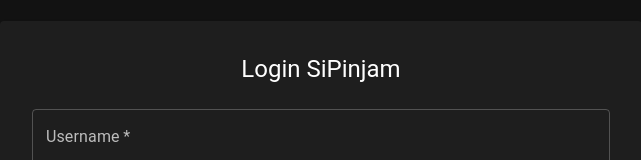
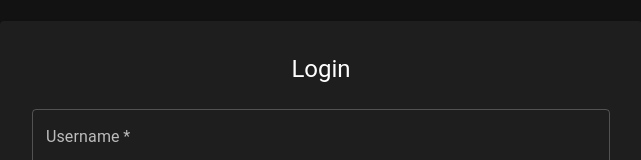
Before and after one commit to bryanm24-stack/Aplikasi-Peminjaman-Fasilitas, a React (Vite) app in the folder Projek Pv-Uas/src/renderer/: page /#/login in a window 1280 px wide. Shown: the part 117-277 px from the top of the page, without its empty margins (319-960 px from the left). Built offline with nearby package versions, Linux system fonts and the light colour scheme.

Commit message:
pindah repo
yg lama g tau knp

```diff
--- a/Projek Pv-Uas/src/renderer/src/components/pages/LoginPage.jsx
+++ b/Projek Pv-Uas/src/renderer/src/components/pages/LoginPage.jsx
@@ -26,7 +26,7 @@ export default function LoginPage() {
     <Box display="flex" justifyContent="center" alignItems="center" minHeight="80vh">
       <Card sx={{ minWidth: 350, padding: 2 }}>
         <CardContent>
-          <Typography variant="h5" gutterBottom align="center">Login SiPinjam</Typography>
+          <Typography variant="h5" gutterBottom align="center">Login</Typography>
           {error && <Alert severity="error" sx={{ mb: 2 }}>{error}</Alert>}
           <form onSubmit={handleSubmit}>
             <TextField fullWidth label="Username" margin="normal" value={username} onChange={e => setUsername(e.target.value)} required />
--- a/Projek Pv-Uas/src/renderer/src/main.jsx
+++ b/Projek Pv-Uas/src/renderer/src/main.jsx
@@ -9,12 +9,12 @@ import App from './App'
 // --- Import Pages (Nanti kita buat filenya di Langkah 2) ---
 import LoginPage from './components/pages/LoginPage'
 import RegisterPage from './components/pages/RegisterPage'
-import AdminFacilities from './components/pages/AdminFacilities'
-import AdminLoans from './components/pages/AdminLoans'
-import AdminFeedbacks from './components/pages/AdminFeedbacks' // Optional Admin view
-import UserBrowse from './components/pages/UserBrowse'
-import UserMyLoans from './components/pages/UserMyLoans'
-import UserFeedback from './components/pages/UserFeedback'
+// import AdminFacilities from './components/pages/AdminFacilities'
+// import AdminLoans from './components/pages/AdminLoans'
+// import AdminFeedbacks from './components/pages/AdminFeedbacks' // Optional Admin view
+// import UserBrowse from './components/pages/UserBrowse'
+// import UserMyLoans from './components/pages/UserMyLoans'
+// import UserFeedback from './components/pages/UserFeedback'
 
 // Setup Tema MUI
 const darkTheme = createTheme({
@@ -39,14 +39,14 @@ ReactDOM.createRoot(document.getElementById('root')).render(
             <Route path="/" element={<ProtectedRoute element={<App />} allowedRoles={['admin', 'user']} />}>
 
               {/* ADMIN ROUTES */}
-              <Route path="admin/facilities" element={<ProtectedRoute element={<AdminFacilities />} allowedRoles={['admin']} />} />
+              {/* <Route path="admin/facilities" element={<ProtectedRoute element={<AdminFacilities />} allowedRoles={['admin']} />} />
               <Route path="admin/loans" element={<ProtectedRoute element={<AdminLoans />} allowedRoles={['admin']} />} />
-              <Route path="admin/feedbacks" element={<ProtectedRoute element={<AdminFeedbacks />} allowedRoles={['admin']} />} />
+              <Route path="admin/feedbacks" element={<ProtectedRoute element={<AdminFeedbacks />} allowedRoles={['admin']} />} /> */}
 
               {/* USER ROUTES */}
-              <Route path="user/browse" element={<ProtectedRoute element={<UserBrowse />} allowedRoles={['user']} />} />
+              {/* <Route path="user/browse" element={<ProtectedRoute element={<UserBrowse />} allowedRoles={['user']} />} />
               <Route path="user/my-loans" element={<ProtectedRoute element={<UserMyLoans />} allowedRoles={['user']} />} />
-              <Route path="user/feedback" element={<ProtectedRoute element={<UserFeedback />} allowedRoles={['user']} />} />
+              <Route path="user/feedback" element={<ProtectedRoute element={<UserFeedback />} allowedRoles={['user']} />} /> */}
 
               {/* Default Redirect */}
               <Route path="/" element={<Navigate to="/login" replace />} />
```
Also changed, not shown: Projek Pv-Uas/package.json (+5 -4 lines), 1 other file (tests, documents, lock files or other folders).
